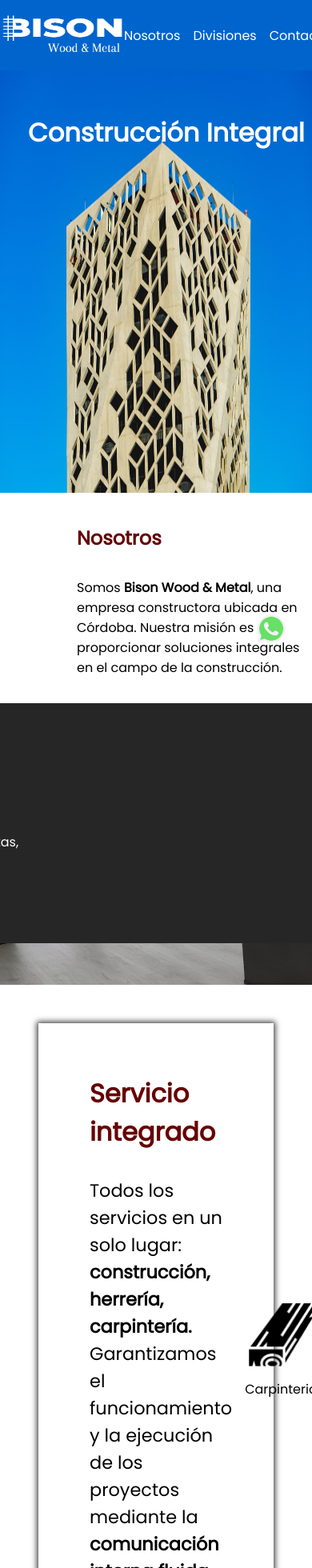
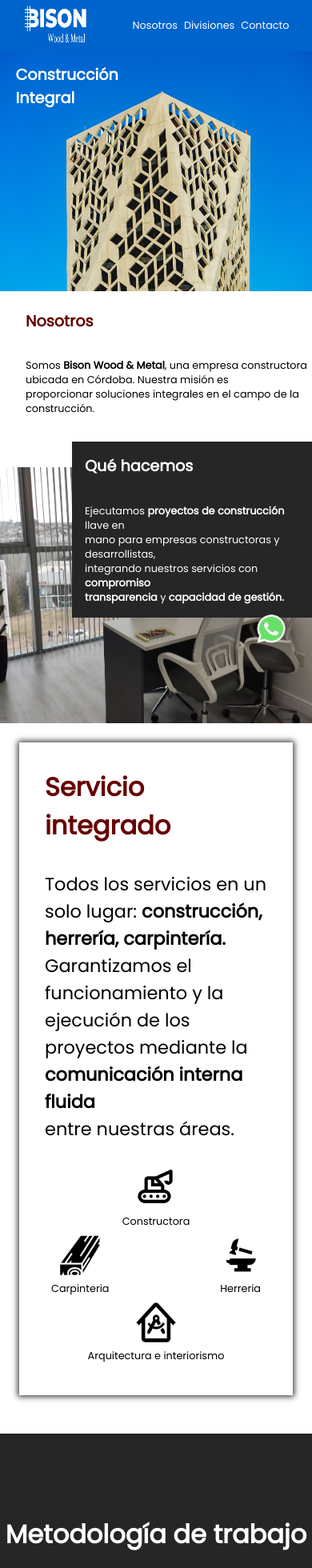
Before and after one commit to KevinStajurski/bison-wood-and-metal, a Next.js app: page / in a window 390 px wide. Shown: the top 1960 px of the page at 80% size. Built offline with nearby package versions, Linux system fonts and the light colour scheme.

Commit message:
media query celulares

```diff
--- a/app/home.jsx
+++ b/app/home.jsx
@@ -11,7 +11,7 @@ export default function Home() {
     return (
         <div className={styles.Home}>
             <Image src="/background_home.png" width={1279} height={528} alt="construccion" />
-            <h1>Construcción Integral</h1>
+            <h1>Construcción <br /> Integral</h1>
         </div>
     )
 }
--- a/app/page.module.css
+++ b/app/page.module.css
@@ -4,7 +4,7 @@
     align-items: center;
 }
 
-.Whatsapp{
+.Whatsapp {
     position: fixed;
     bottom: 2rem;
     right: 2rem;
@@ -192,16 +192,16 @@
     padding: 0.6rem;
 }
 
-.DivisionesDivUno h4{
+.DivisionesDivUno h4 {
     font-size: 1.5rem;
 }
 
-.DivisionesDivUno h4:hover{
+.DivisionesDivUno h4:hover {
     color: black;
     cursor: pointer;
 }
 
-.Selected{
+.Selected {
     color: black;
     background-color: #d4f1f7;
     border-radius: 25px;
@@ -247,7 +247,7 @@
     -moz-box-shadow: 0px 0px 7px 2px rgba(0, 0, 0, 0.75);
 }
 
-.DivisionesDivDosD{
+.DivisionesDivDosD {
     display: flex;
     justify-content: space-between;
     align-items: center;
@@ -272,3 +272,93 @@
     gap: 1rem;
     margin: 0.5rem;
 }
+
+/* Smartphones */
+@media (max-width: 1120px) {
+    /* NavBar */
+
+    .NavBar {
+        height: 4rem;
+    }
+
+    .NavBar img {
+        width: 5rem;
+    }
+
+    .NavBar nav ul {
+        gap: 0.5rem
+    }
+
+    .NavBar nav ul li {
+        font-size: 0.8rem;
+    }
+
+    /* Home */
+
+    .Home img {
+        height: 300px;
+    }
+
+    .Home h1 {
+        top: 5%;
+        left: 5%;
+        font-size: 1.2rem;
+    }
+
+    /* Nosotros */
+
+    .NosotrosDivUno h2 {
+        padding-left: 2rem;
+        padding-top: 1rem;
+        font-size: 1.2rem;
+    }
+
+    .NosotrosDivUno p {
+        padding-left: 2rem;
+        font-size: 0.8rem;
+    }
+
+    .NosotrosDivDos img {
+        width: 100%;
+    }
+
+    .NosotrosDivDosA {
+        width: 300px;
+        height: 220px;
+        padding: 1rem;
+    }
+
+    .NosotrosDivDosA h3 {
+        font-size: 1.2rem;
+    }
+
+    .NosotrosDivDosA p {
+        font-size: 0.8rem;
+    }
+
+    .NosotrosDivTres{
+        flex-direction: column;
+        padding: 2rem;
+        margin: 1.5rem;
+    }
+
+    .NosotrosDivTresB{
+        width: 100%;
+        margin-top: 2rem;
+    }
+
+    .NosotrosCarpinteriaHerreria {
+        width: 100%;
+        justify-content: space-between;
+    }
+
+    .NosotrosDivTresB img{
+        width: 50px;
+        height: 50px;
+    }
+
+    .NosotrosDescripcionAreas {
+        margin: 0.5rem;
+        font-size: 0.8rem;
+    }
+}
```
